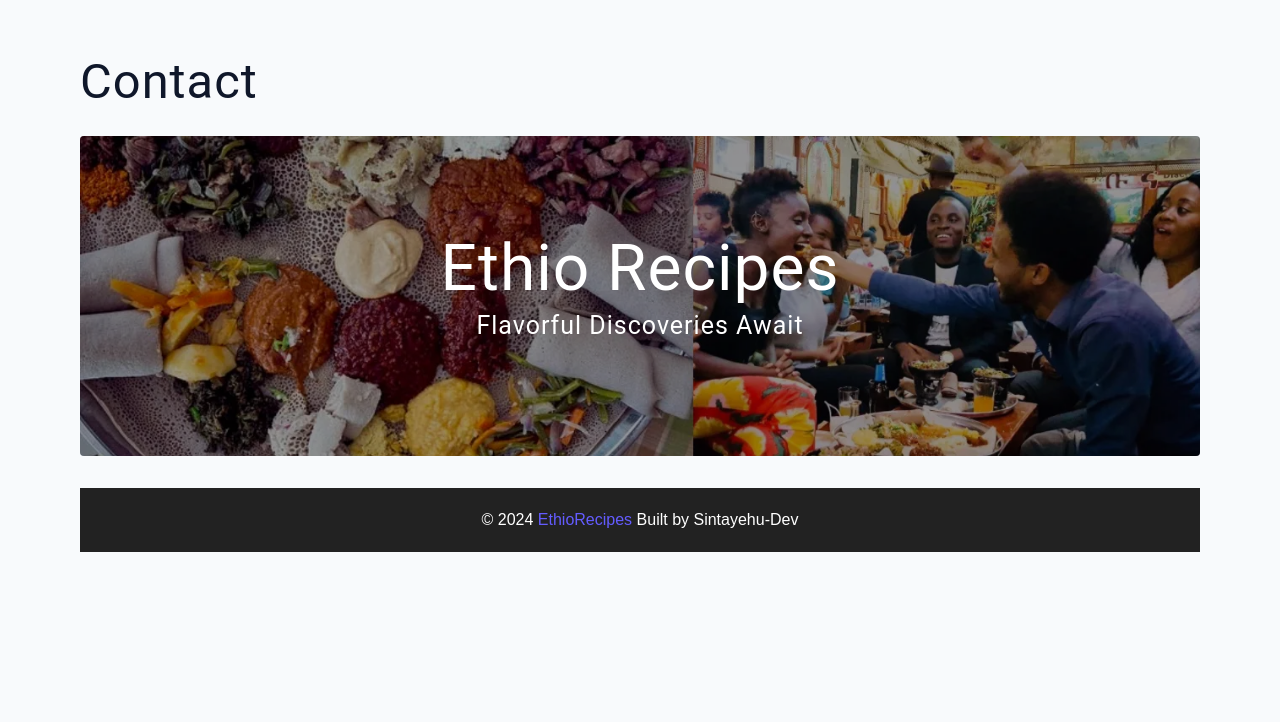
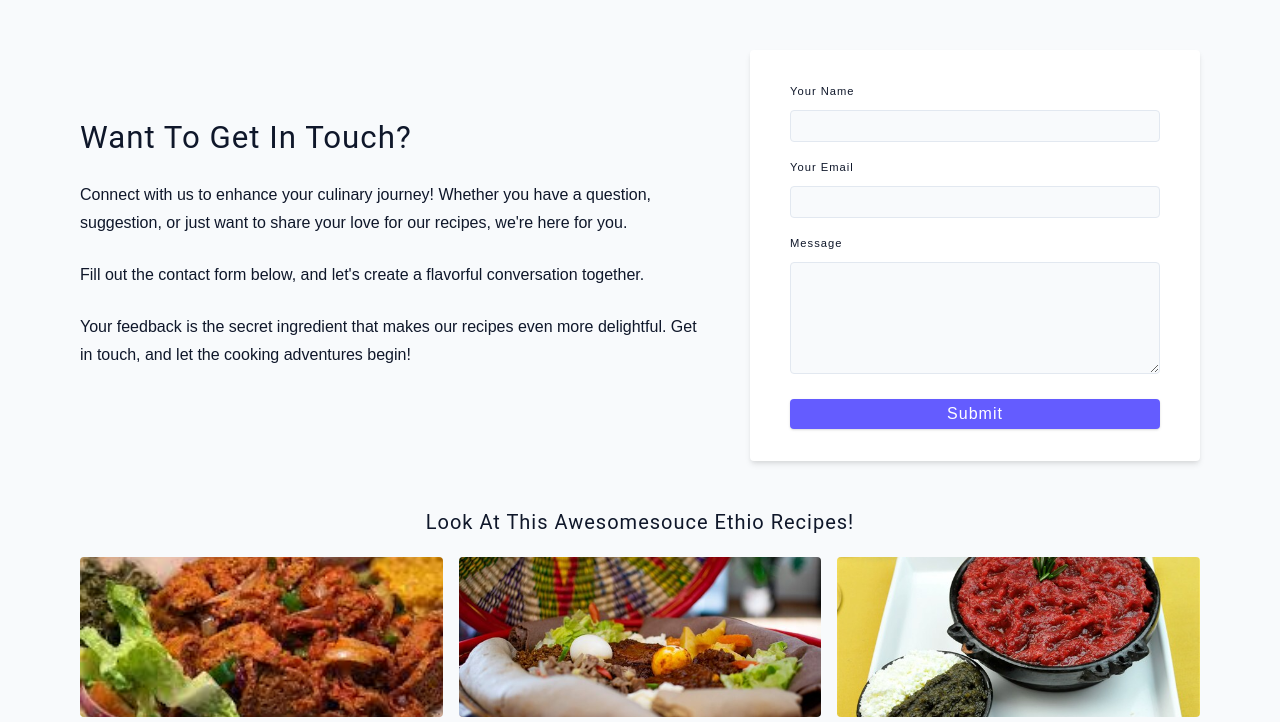
Before and after one commit to sintayehu-dev/recipes-app, a plain HTML site: page contact.html in a window 1280 px wide. Shown: the part 78-800 px from the top of the page. Drawn offline with Linux system fonts and the light colour scheme.

Commit message:
contact page setup

```diff
--- a/contact.html
+++ b/contact.html
@@ -43,17 +43,79 @@
   </nav>
   <!--main page-->
     <main class="page">
-      <h1>contact</h1>
-      <!-- header -->
-      <header class="hero">
-        <div class="hero-container">
-          <div class="hero-text">
-            <h1>Ethio Recipes</h1>
-            <h4>Flavorful Discoveries Await</h4>
-          </div>
-        </div>
-      </header>
-      <!-- end of header -->
+      <section class="contact-container">
+        <article class="contact-info">
+          <h3>Want To Get In Touch?</h3>
+            <p>
+              Connect with us to enhance your culinary journey!
+               Whether you have a question, suggestion, or just want
+                to share your love for our recipes, we're here for you.
+            </p>
+            <p>Fill out the contact form below, and let's create a flavorful conversation together. </p>
+            <p>
+              Your feedback is the secret ingredient that makes our recipes even more delightful.
+              Get in touch, and let the cooking adventures begin!
+            </p>
+        </article>
+        <article>
+          <form class="form contact-form">
+            <div class="form-row">
+              <label html="name" class="form-label">your name</label>
+              <input type="text" name="name" id="name" class="form-input" />
+            </div>
+            <div class="form-row">
+              <label html="email" class="form-label">your email</label>
+              <input type="text" name="email" id="email" class="form-input" />
+            </div>
+            <div class="form-row">
+              <label html="message" class="form-label">message</label>
+              <textarea name="message" id="message" class="form-textarea"></textarea>
+            </div>
+            <button type="submit" class="btn btn-block">
+              submit
+            </button>
+          </form>
+        </article>
+      </section>
+
+
+     <section class="featured-recipes">
+      <h5 class="featured-title">Look At This Awesomesouce Ethio Recipes!</h5>
+      <div class="recipes-list">
+
+
+        <a href="single-recipe.html" class="recipe">
+          <img
+            src="./assets/recipes/recipe-2.jpg"
+            class="img recipe-img"
+            alt=""
+          />
+          <h5>Firfir</h5>
+          <p>Prep : 15min | Cook : 5min</p>
+        </a>
+
+        <a href="single-recipe.html" class="recipe">
+          <img
+            src="./assets/recipes/recipe-6.jpg"
+            class="img recipe-img"
+            alt=""
+          />
+          <h5>Agelgil</h5>
+          <p>Prep : 15min | Cook : 5min</p>
+        </a>
+
+        <a href="single-recipe.html" class="recipe">
+          <img
+            src="./assets/recipes/recipe-7.jpg"
+            class="img recipe-img"
+            alt=""
+          />
+          <h5>Kitifo</h5>
+          <p>Prep : 15min | Cook : 5min</p>
+        </a>
+
+      </div>
+    </section>
   <!-- footer -->
     <footer class="page-footer">
       <p>
--- a/css/main.css
+++ b/css/main.css
@@ -556,3 +556,20 @@ Footer
 .featured-title {
   text-align: center;
 }
+
+/* for contact page */
+.contact-form {
+  width: 100%;
+  margin: 0;
+}
+.contact-container {
+  display: grid;
+  gap: 2rem 3rem;
+  padding-bottom: 3rem;
+}
+@media screen and (min-width: 992px) {
+  .contact-container {
+    grid-template-columns: 1fr 450px;
+    align-items: center;
+  }
+}
```
Also changed, not shown: about.html (+1 -1 lines).
